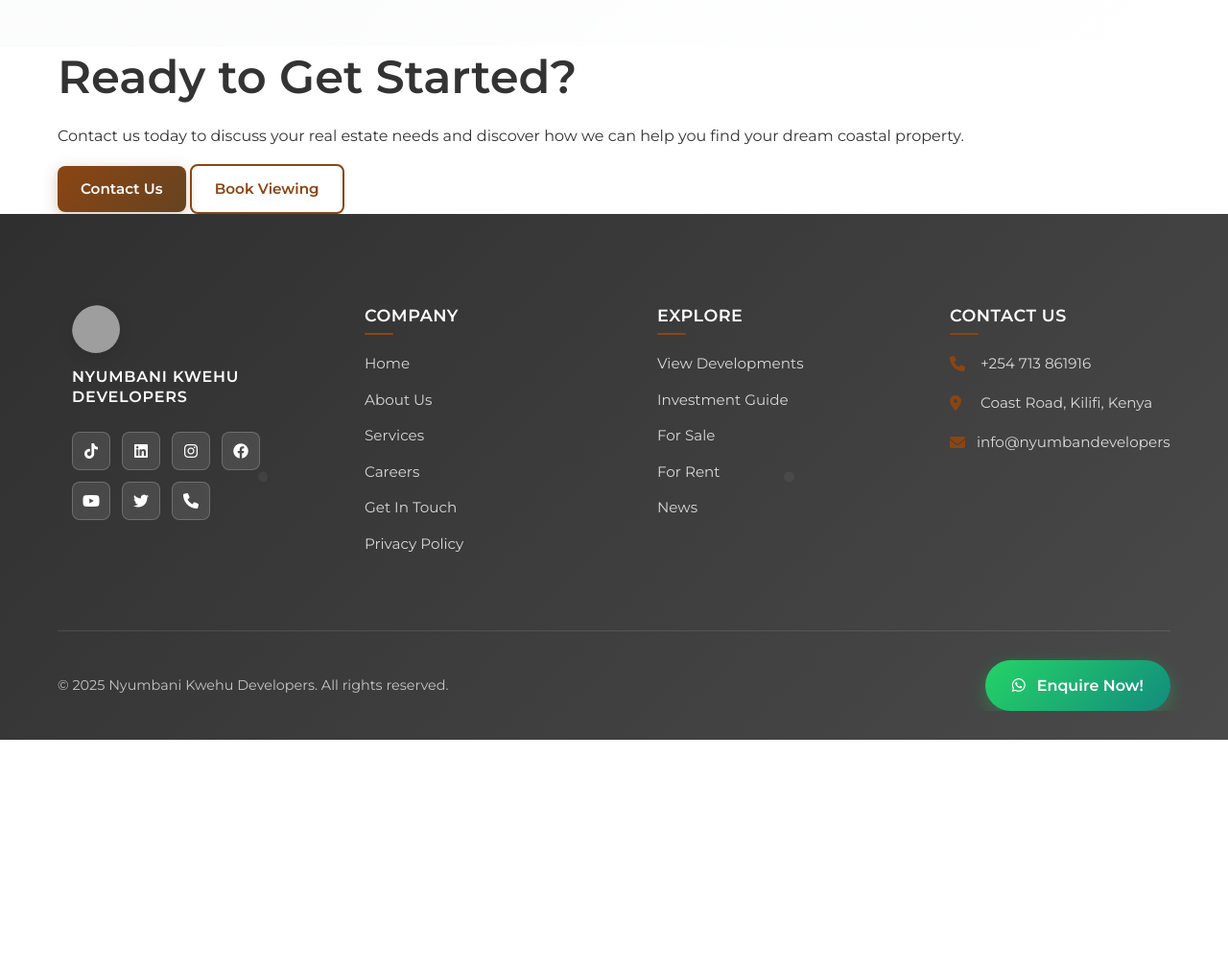
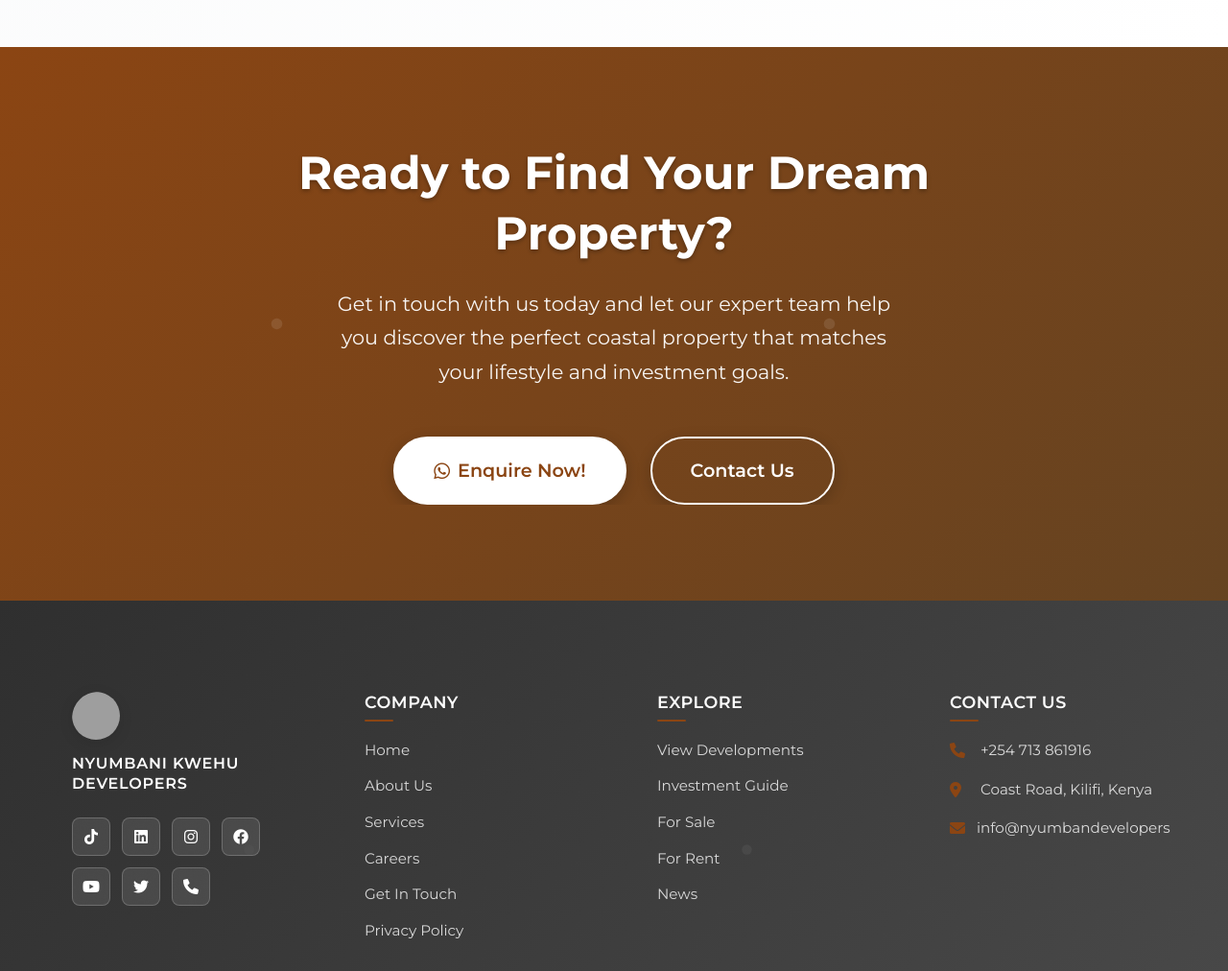
Before and after one commit to etiditalex/nyumbani-Kwehu, a website: page index.html in a window 1280 px wide. Shown: the part 4260-5272 px from the top of the page at 96% size. Before the commit the page ends 5031 px from the top, so only its background shows below. Drawn offline with Linux system fonts and the light colour scheme; grey boxes are pictures that could not be loaded.

Commit message:
Update index.html

```diff
--- a/index.html
+++ b/index.html
@@ -378,16 +378,18 @@
         </div>
     </section>
 
-    <!-- Contact Preview Section -->
-    <section class="contact-preview-section">
+    <!-- Enquire Now Section -->
+    <section class="enquire-now-section">
         <div class="container">
-            <div class="contact-preview-content">
-                <div class="contact-preview-text">
-                    <h2>Ready to Get Started?</h2>
-                    <p>Contact us today to discuss your real estate needs and discover how we can help you find your dream coastal property.</p>
-                    <div class="contact-preview-actions">
-                        <a href="contact.html" class="btn btn-primary">Contact Us</a>
-                        <a href="book-viewing.html" class="btn btn-outline">Book Viewing</a>
+            <div class="enquire-now-content">
+                <div class="enquire-now-text">
+                    <h2>Ready to Find Your Dream Property?</h2>
+                    <p>Get in touch with us today and let our expert team help you discover the perfect coastal property that matches your lifestyle and investment goals.</p>
+                    <div class="enquire-now-actions">
+                        <a href="https://wa.me/254713861916?text=Hello! I'm interested in your coastal properties. Can you help me?" class="btn btn-primary btn-large" target="_blank">
+                            <i class="fab fa-whatsapp"></i> Enquire Now!
+                        </a>
+                        <a href="contact.html" class="btn btn-outline btn-large">Contact Us</a>
                     </div>
                 </div>
             </div>
@@ -451,9 +453,6 @@
 
             <div class="footer-bottom">
                 <p>&copy; 2025 Nyumbani Kwehu Developers. All rights reserved.</p>
-                <a href="https://wa.me/254713861916?text=Hello! I'm interested in your coastal properties. Can you help me?" class="whatsapp-enquire-btn" target="_blank">
-                    <i class="fab fa-whatsapp"></i> Enquire Now!
-                </a>
             </div>
         </div>
 
```
